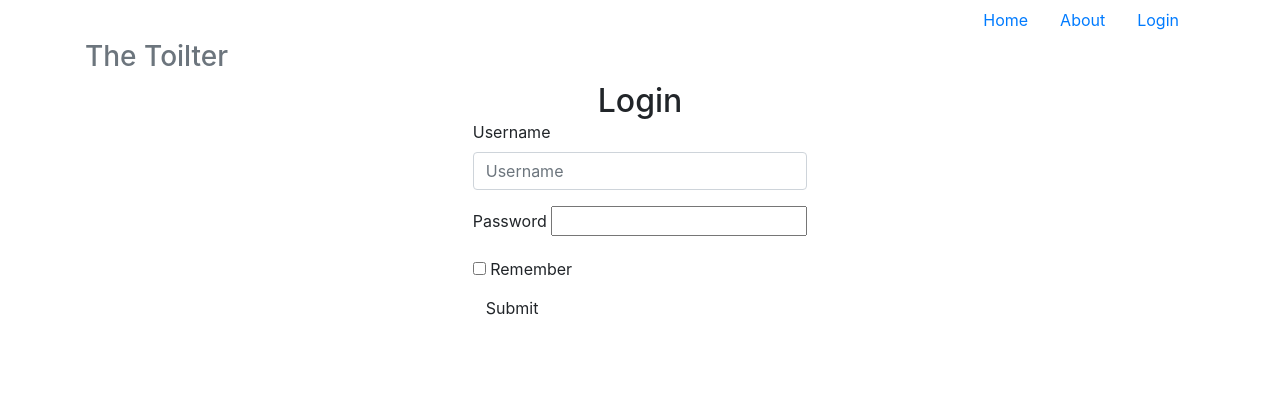
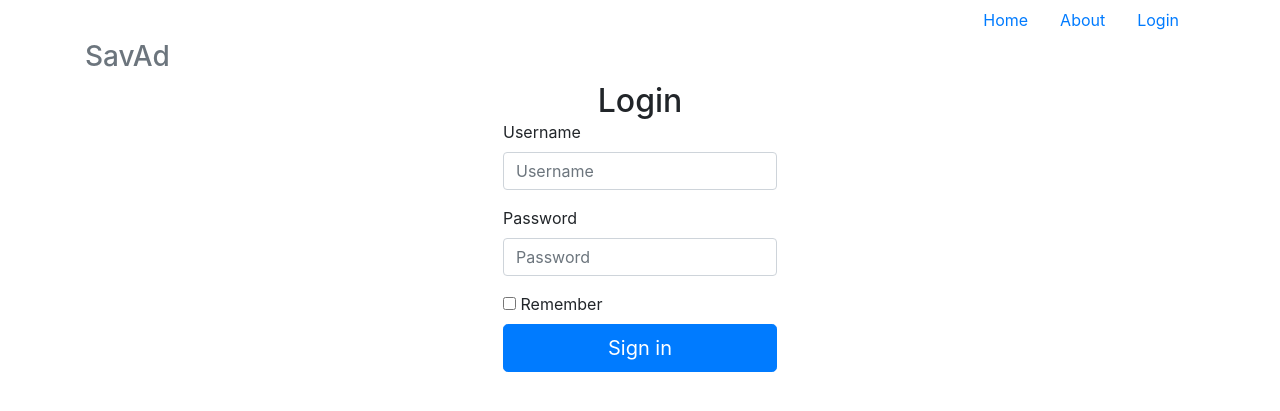
Before and after one commit to filipindie/Flask, a Flask app: page /login in a window 1280 px wide. Shown: the top 411 px of the page. Run offline with Flask 2, Linux system fonts and the light colour scheme; parts of the project's set-up code (start-up, migrations or seed data) failed here and were passed over; some libraries are stand-ins or nearby versions.

Commit message:
updated files

```diff
--- a/app/__init__.py
+++ b/app/__init__.py
@@ -6,10 +6,11 @@ from flask_login import LoginManager
 app = Flask(__name__)
 app.config.from_object('config')
 
-login_manager = LoginManager(app)
-
 
 tables.initialize_pg_db() #cria as tables
 
+lm = LoginManager()
+lm.init_app(app)
+
 from app.models import tables, forms
 from app.controllers import default
--- a/app/controllers/default.py
+++ b/app/controllers/default.py
@@ -1,16 +1,16 @@
 #Aqui ficam as rotas das páginas
 from flask import render_template, flash, redirect, url_for, request
 from flask_login import login_user, logout_user
-from app import app, login_manager
+from app import app, lm
 from app.models.tables import db
 
 from app.models.tables import Users
 from app.models.forms import LoginForm
 
 
-@login_manager.user_loader
+@lm.user_loader
 def load_user(id):
-    return Users.select().where(Users.id==id)
+    return Users.select().where(Users.id==id).first()
 
 @app.route("/index")
 @app.route("/")
@@ -25,7 +25,7 @@ def login():
         # print(user.password)
         # print(form.password)
         if user and user.password == form.password.data:
-            print(login_user(user))
+            login_user(user)
             flash("Logged in.")
             return redirect(url_for("index"))
             # print(form.username.data)
@@ -42,12 +42,12 @@ def logout():
     return redirect(url_for("index"))
 
 
+
+# essa parte pode ter funcionalidade de criar usuário
 # @app.route("/teste/<info>")
 # @app.route("/teste", defaults={"info": None})
 # def teste(info):
-#     i = Users.create(username='filipecosta', name='Filipe', password='m249sopmod', email='filipi@gmail.com')
+#     i = Users.create(username='emily', name='Emily Costa', password='1234', email='emily@gmail.com')
 #     # i = Users.delete().where(Users.name== 'hig').execute()
 #     i.save()
 #     return "ok"
-
-# 'ModelObjectCursorWrapper' object has no attribute 'password'
--- a/app/templates/base.html
+++ b/app/templates/base.html
@@ -30,16 +30,16 @@
                href="#">Home</a></li>
             <li class="nav-item">
               <a class="nav-link" href="#">About</a></li>
-            {% if current_user.is_authenticated %}
+            {% if current_user.is_autheticated %}
               <li class="nav-item">
                 <a class="nav-link" href="{{ url_for('logout')}}">Logout</a></li>
             {% else %}
               <li class="nav-item">
                 <a class="nav-link" href="{{ url_for('login')}}">Login</a></li>
-          {% endif%}
+            {% endif%}
           </ul>
         </nav>
-        <h3 class="text-muted">The Toilter</h3>
+        <h3 class="text-muted">SavAd</h3>
        </div>
 
         {% with messages = get_flashed_messages() %}
--- a/app/templates/login.html
+++ b/app/templates/login.html
@@ -21,7 +21,7 @@
 
     <div class="form-group">
         <label>Password</label>
-        {{ form.password(_class="form-control")}}
+        {{ form.password(class="form-control", placeholder="Password")}}
         {% if form.errors.password %}
         <div class="alert alert-danger" role="alert">
             <ul>
@@ -38,7 +38,7 @@
             {{ form.remember_me}} Remember
         </label>
     </div>
-    <button type="submit" class="btn btn-default">Submit</button>
+    <button class="btn btn-lg btn-primary btn-block" type="submit">Sign  in</button>
 </form>
 </div>
 {% endblock %}
```
